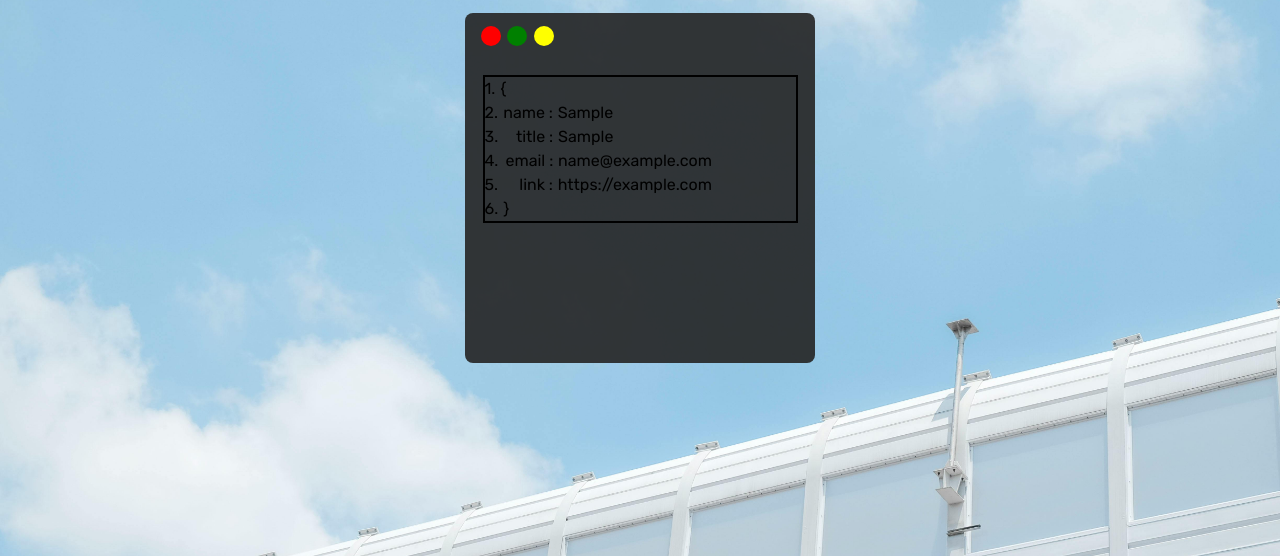
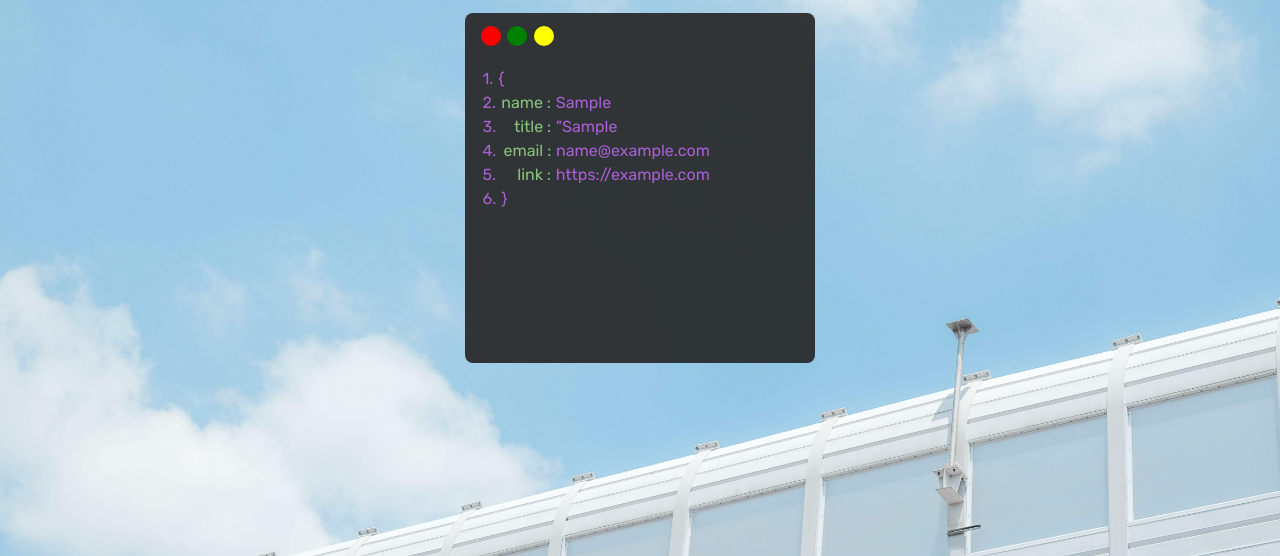
Before and after one commit to rjsudhin/json-card-making-app, a plain HTML site: page index.html in a window 1280 px wide. Both pictures are taken after typing "Sample", "Sample", "name@example.com", "https://example.com" into the empty fields and a click on the button "CREATE". Shown: the part 244-800 px from the top of the page. Drawn offline with Linux system fonts and the light colour scheme.

Commit message:
color changed list elements when it created

```diff
--- a/css/styles.css
+++ b/css/styles.css
@@ -137,8 +137,7 @@ body {
 
 .card .card-body {
   width: 90%;
-  margin: 1rem auto;
-  border: 2px solid black;
+  margin: .5rem auto;
 }
 
 .card .card-body ol {
@@ -148,7 +147,10 @@ body {
 
 .card .card-body ol li {
   display: flex;
-
+  color: rgb(170, 96, 213);
+  div {
+    color: rgba(160, 235, 143, 0.789);
+  }
 }
 
 .card .card-body li::before {
--- a/js/card-creation.js
+++ b/js/card-creation.js
@@ -58,7 +58,7 @@ function createJsonUI(arr) {
     <ol>
       <li>{</li>
       <li><div>name : </div>${arr[0]}</li>
-      <li><div>title : </div>${arr[1]}</li>
+      <li><div>title : </div>"${arr[1]}</li>
       <li><div>email : </div>${arr[2]}</li>
       <li><div>link : </div>${arr[3]}</li>
       <li>}</li>
```
